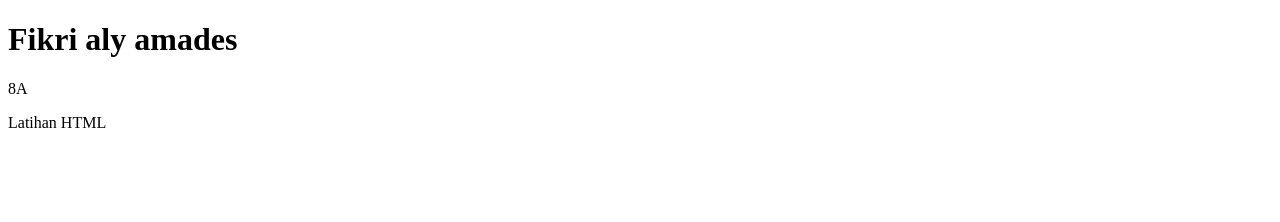
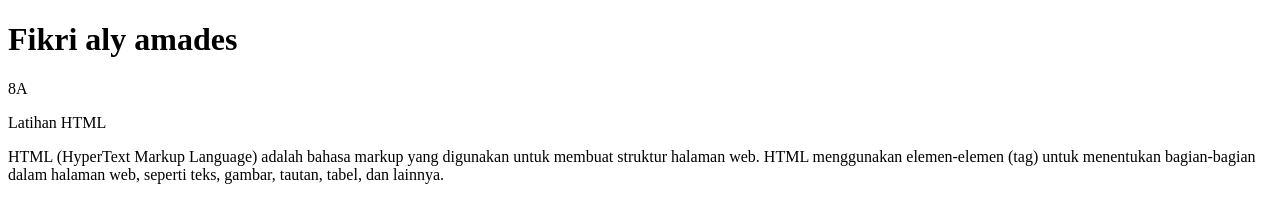
Before and after one commit to fikri123d/html, a plain HTML site: page index.html in a window 1280 px wide. Drawn offline with Linux system fonts and the light colour scheme.

Commit message:
add html description

```diff
--- a/index.html
+++ b/index.html
@@ -7,5 +7,11 @@
     <h1>Fikri aly amades</h1>
     <p>8A</p>
     <p>Latihan HTML</p>
+    <p>
+      HTML (HyperText Markup Language) adalah bahasa markup yang digunakan untuk
+      membuat struktur halaman web. HTML menggunakan elemen-elemen (tag) untuk
+      menentukan bagian-bagian dalam halaman web, seperti teks, gambar, tautan,
+      tabel, dan lainnya.
+    </p>
   </body>
 </html>
```
